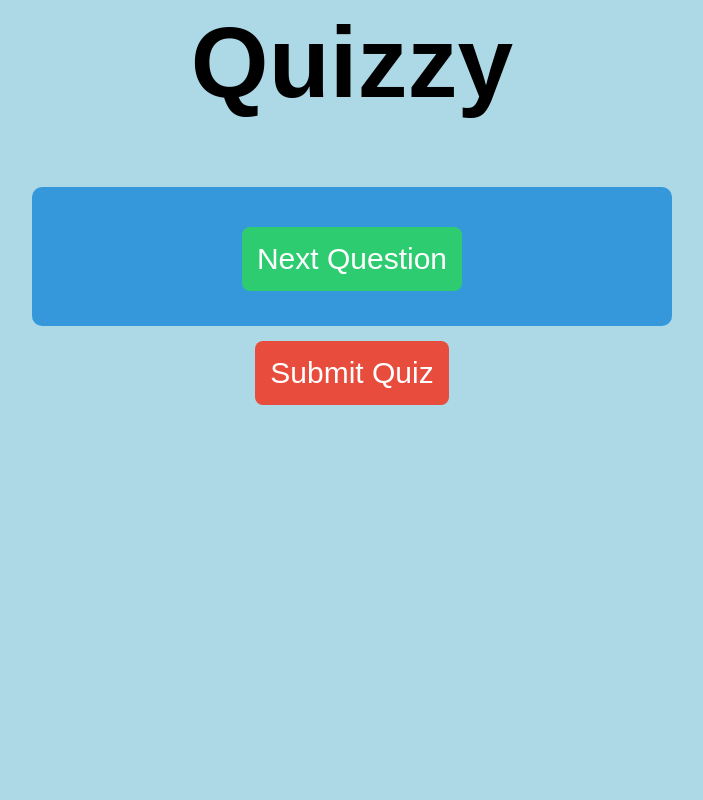
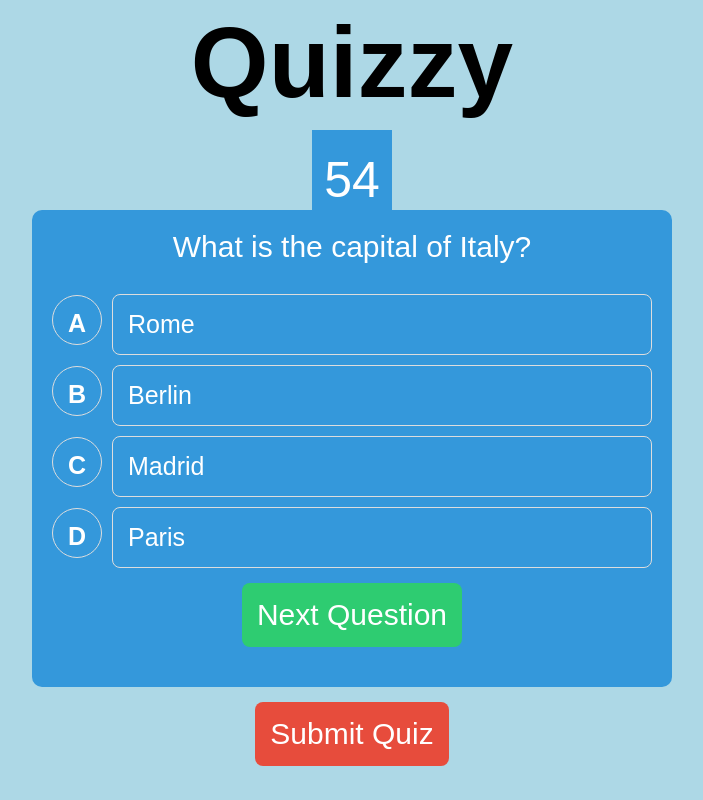
Before and after one commit to anantjainasp/quiz-app, a plain HTML site: page index.html in a window 1280 px wide. Shown: the whole page, without its empty margins (288-991 px from the left). Drawn offline with Linux system fonts and the light colour scheme; files that its build step writes are made by us from their sources.

Commit message:
Second Commit

```diff
--- a/css/style.css
+++ b/css/style.css
@@ -1,17 +1,19 @@
-body{
+body {
     margin: 0;
     padding: 0;
     font-family: Arial, Helvetica, sans-serif;
     box-sizing: border-box;
     background-color: #ADD8E6;
 }
-h1{
+
+h1 {
     font-size: 100px;
-    margin-top: 5px;
+    margin: 5px;
     text-align: center;
     font-family: Arial, Helvetica, sans-serif;
 }
-#quiz-container{
+
+#quiz-container {
     max-width: 600px;
     margin: auto;
     padding: 20px;
@@ -20,43 +22,51 @@ h1{
     background-color: #3498db;
     color: white;
 }
-#question-container{
+
+#question-container {
     font-size: 30px;
     margin-bottom: 20px;
 }
-button{
+
+button {
     padding: 15px;
     cursor: pointer;
     border: none;
-    border-radius: 8px ;
+    border-radius: 8px;
     font-size: 30px;
 }
-#next-btn,#submit-btn{
+
+#next-btn,
+#submit-btn {
     display: block;
     margin: 15px auto;
 }
 
-#next-btn{
+#next-btn {
     background-color: #2ecc71;
     color: white;
 }
 
-#submit-btn{
+#submit-btn {
     background-color: #e74c3c;
     color: white;
 }
-#next-btn:hover{
+
+#next-btn:hover {
     background-color: #27ae60;
 }
-#submit-btn:hover{
+
+#submit-btn:hover {
     background-color: #c0392b;
 }
-.quiz-card{
+
+.quiz-card {
     display: flex;
     flex-direction: row;
     align-items: center;
 }
-.option-label{
+
+.option-label {
     box-sizing: border-box;
     width: 50px;
     height: 50px;
@@ -69,7 +79,8 @@ button{
     border-radius: 50%;
     margin-right: 10px;
 }
-.quiz-option{
+
+.quiz-option {
     box-sizing: border-box;
     flex: 1;
     padding: 15px;
@@ -82,6 +93,31 @@ button{
     font-size: 25px;
     width: calc(100%-60px);
 }
-.quiz-option:hover{
+
+.quiz-option:hover {
     background-color: #2980b9;
 }
+
+.quiz-option.selected {
+    background-color: #2c3e50;
+    color: #fff;
+}
+
+#score-container {
+    font-size: 40px;
+    font-weight: bold;
+    margin-top: 20px;
+    color: #000;
+}
+
+#timer {
+    font-size: 50px;
+    margin: 0px auto;
+    margin-top: 10px;
+    width: 80px;
+    height: 80px;
+    line-height: 100px;
+    text-align: center;
+    background-color: #3498db;
+    color: #fff;
+}
--- a/index.html
+++ b/index.html
@@ -1,23 +1,28 @@
 <!DOCTYPE html>
 <html lang="en">
+
 <head>
     <meta charset="UTF-8">
     <meta name="viewport" content="width=device-width, initial-scale=1.0">
     <title> Quiz App</title>
     <link rel="icon" href="https://th.bing.com/th/id/OIP.KO11SLfLohOR3ZcVJsKXOQHaFE?w=286&h=195&c=7&r=0&o=5&pid=1.7">
-    <link rel="stylesheet" type="text/css" href="style.css">
+    <link rel="stylesheet" type="text/css" href="./css/style.css">
 
 </head>
+
 <body>
     <div>
-        <h1>Quizzy</h1></div>
-    <div id="quiz-container" >
+        <h1>Quizzy</h1>
+    </div>
+    <div id="timer"></div>
+    <div id="quiz-container">
         <div id="question-container"></div>
         <div id="options-container"></div>
         <button id="next-btn">Next Question</button>
         <div id="score-container"></div>
     </div>
     <button id="submit-btn">Submit Quiz</button>
-    <script src="quiz.js"></script>
+    <script src="./js/quiz.js"></script>
 </body>
+
 </html>
--- a/js/quiz.js
+++ b/js/quiz.js
@@ -32,22 +32,48 @@ let quizData = [
 ];
 
 let currentQuestionIndex = 0;
-let userAnswer=[];
+let userAnswer = [];
+let timeLeft = 59;
+let timer;
 
 const questionContainer = document.getElementById("question-container");
 const optionsContainer = document.getElementById("options-container");
 const scoreContainer = document.getElementById("score-container");
 const nextButton = document.getElementById("next-btn");
 const submitButton = document.getElementById("submit-btn");
+const timerDisplay = document.getElementById("timer");
 
-nextButton.addEventListener("click",loadNextQuestion);
+nextButton.addEventListener("click", loadNextQuestion);
+submitButton.addEventListener("click", showQuizResults);
 
 displayQuestion();
+startTimer();
+
+function updateTimer() {
+    if (timeLeft > 0) {
+        const seconds = timeLeft;
+        const displaySeconds = seconds < 10 ? `0${seconds}` : seconds;
+        timerDisplay.textContent = displaySeconds;
+        timeLeft--;
+    }
+    else {
+        timerDisplay.textContent = `!!!`;
+        showQuizResults();
+    }
+}
+
+function startTimer() {
+    updateTimer();
+    timer = setInterval(updateTimer, 1000)
+}
 
 function loadNextQuestion() {
     if (currentQuestionIndex < quizData.length - 1) {
         currentQuestionIndex++;
         displayQuestion();
+    }
+    else {
+        showQuizResults();
     }
 }
 
@@ -59,7 +85,7 @@ function selectAnswer(answer) {
         `.quiz-option[data-option="${answer}"]`
     );
     selectedOption.classList.add("selected");
-    userAnswer[currentQuestionIndex]=answer;
+    userAnswer[currentQuestionIndex] = answer;
 }
 
 function displayQuestion() {
@@ -91,16 +117,16 @@ function displayQuestion() {
     });
 }
 function evaluateUserAnswer() {
-    let score=0;
-    quizData.forEach((question,index)=>{
-        if(userAnswer[index]=== question.answer){
-            score+=10;
+    let score = 0;
+    quizData.forEach((question, index) => {
+        if (userAnswer[index] === question.answer) {
+            score += 10;
         }
     });
     return score;
 }
 
 function showQuizResults() {
-    const userScore=evaluateUserAnswer();
-    scoreContainer.textContent=`Your Score: ${userScore} out of ${quizData.length*10}`
+    const userScore = evaluateUserAnswer();
+    scoreContainer.textContent = `Your Score: ${userScore} out of ${quizData.length * 10}`
 }
```
